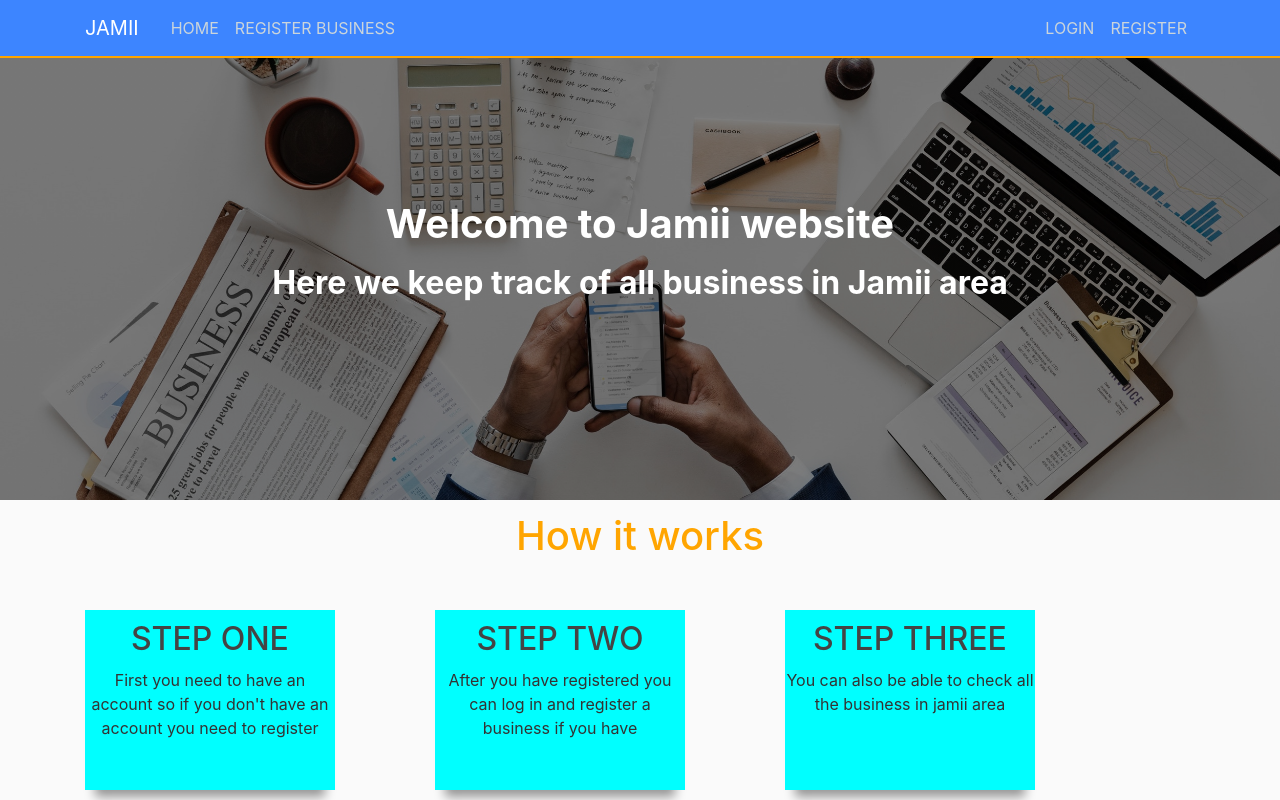
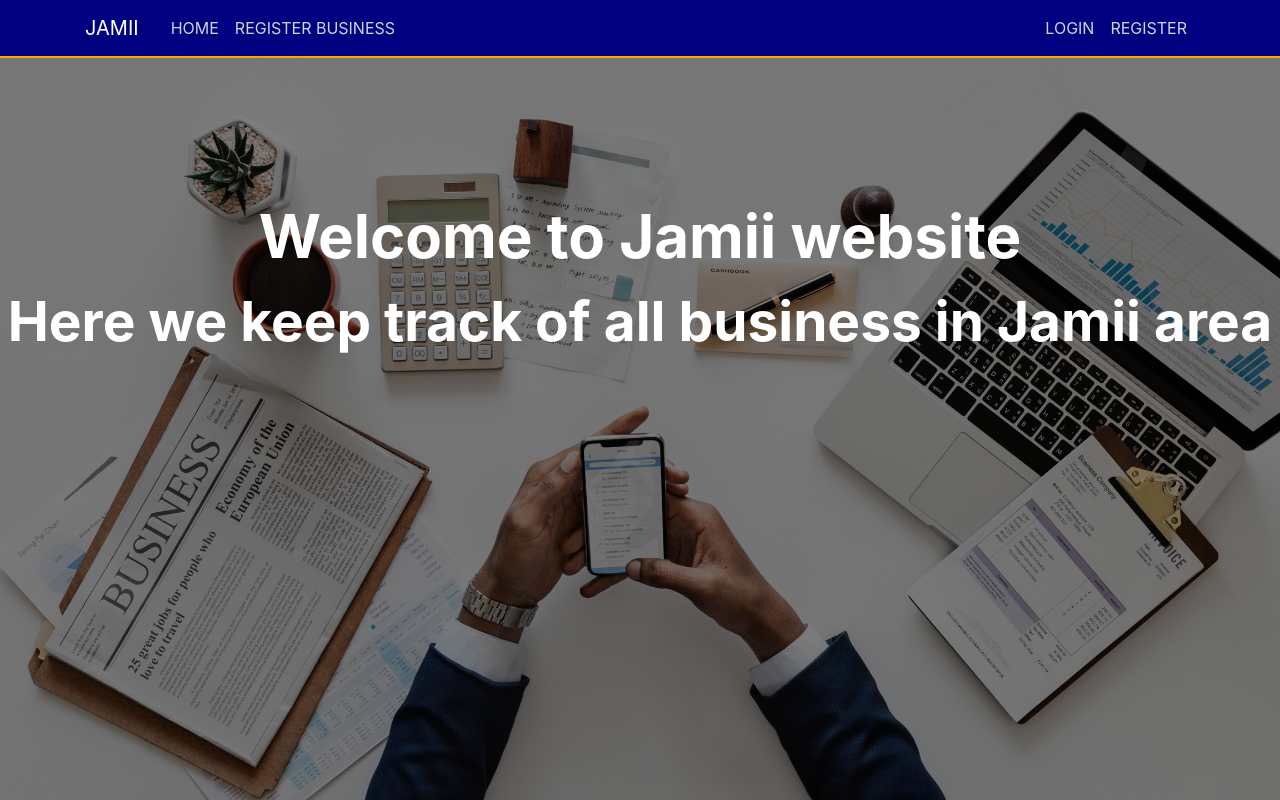
Before and after one commit to GeezerPOrg/Jamii-flask-app, a Flask app: page / in a window 1280 px wide. Run offline with Flask 2, Linux system fonts and the light colour scheme; some libraries are stand-ins or nearby versions.

Commit message:
added a few files

```diff
--- a/app/static/css/main.css
+++ b/app/static/css/main.css
@@ -20,7 +20,7 @@ h1, h2, h3, h4, h5, h6 {
 
 /* nav bar */
 .bg-steel {
-  background-color: #3D85FF;
+  background-color: #000080;
   border-bottom: 2px solid orange;
 }
 .site-header .navbar-nav .nav-link {
@@ -39,8 +39,7 @@ h1, h2, h3, h4, h5, h6 {
 /* css stylings for home page */
 .home{
   background-image: linear-gradient(rgba(0, 0, 0, 0.5), rgba(0, 0, 0, 0.5)), url('../img/business.jpg');
-  min-height: 500px;
-  width: 100%;
+  min-height: 100vh;
   background-position: center;
   background-size: cover;
 }
@@ -50,16 +49,17 @@ h1, h2, h3, h4, h5, h6 {
 .main-heading{
   text-align: center;
   padding-top: 200px;
-  font-size: 35px;
 }
 .main-heading h1{
   color: #fff;
   font-weight: bold;
+  font-size:60px;
 }
 .main-heading h2{
   color: #fff;
   padding-top: 16px;
   font-weight: bold;
+  font-size: 55px;
 }
 .btn {
   padding-top: 12px;
@@ -70,52 +70,31 @@ h1, h2, h3, h4, h5, h6 {
   padding-top: 12px;
   color: orange;
 }
-.box{
-    width: 250px;
-    height: 180px;
-    background-color: cyan;
-    margin-top: 50px;
-}
 p{
     text-align: center;
     padding-top: 10px;
 }
-.box1{
-    float: left;
-    margin-right: 100px;
-    box-shadow: 0px 17px 10px -10px rgba(0,0,0,0.4);
-    cursor: pointer;
-    transition: all ease-in-out 300ms;
-}
-.box2{
-    float: left;
-    box-shadow: 0px 17px 10px -10px rgba(0,0,0,0.4);
-    cursor: pointer;
-    transition: all ease-in-out 300ms;
-    margin-right: 100px;
-}
-.box3{
-    float: left;
-    box-shadow: 0px 17px 10px -10px rgba(0,0,0,0.4);
-    cursor: pointer;
-    transition: all ease-in-out 300ms;
-}
-.box1:hover, .box2:hover, .box3:hover{
-    box-shadow: 0px 37px 20px -20px rgba(0,0,0,0.2);
-    transform: translate(0px, -10px) scale(1.2);
-}
-.box h2{
-  padding-top:10px;
-  text-align: center;
-}
+
 .content-bs{
   padding-top: 150px;
   width: 900px;
   margin: auto;
 }
 .content-bs h3{
-  margin-top: 18px;
+  margin-top: 10px;
 }
 .content-bs h4{
   border-bottom: 1px solid grey;
 }
+/* btn in homepage */
+.btn-home{
+  background-color: #e67e22;
+  color: #fff;
+  margin-left: 20px;
+  border-radius: 200px;
+  transition: background-color 0.2s,border 0.2s,color 0.2s;
+}
+.login-logo{
+  width: auto;
+  height: 110px;
+}
--- a/app/templates/home.html
+++ b/app/templates/home.html
@@ -13,21 +13,6 @@
       <h2>Here we keep track of all business in Jamii area</h2>
     </div>
   </div>
-  <h1 id="head-home">How it works</h1>
-  <div class="container">
-  <div class="box box1">
-    <h2>STEP ONE</h2>
-    <p>First you need to have an account so if you don't have an account you need to register</p>
-  </div>
-  <div class="box box2">
-    <h2>STEP TWO</h2>
-          <p>After you have registered you can log in and register a business if you have</p>
-  </div>
-  <div class="box box3">
-    <h2>STEP THREE</h2>
-          <p>You can also be able to check all the business in jamii area</p>
-  </div>
-  </div>
 </div>
 
 {% endblock %}
--- a/app/templates/login.html
+++ b/app/templates/login.html
@@ -4,7 +4,8 @@
         <form method="POST" action="" novalidate>
             {{ form.hidden_tag() }}
             <fieldset class="form-group">
-                <legend class="border-bottom mb-4" id ="register-title">Please Log In</legend>
+                <img class="login-logo" src="https://cdn3.iconfinder.com/data/icons/essential-rounded/64/Rounded-31-512.png" class="center" alt="login-logo">
+                <legend class="border-bottom mb-4" id ="register-title">Enter your credentials to login</legend>
                 <div class="form-group">
                     {{ form.email.label(class="form-control-label") }}
                     {% if form.email.errors %}
--- a/app/templates/success.html
+++ b/app/templates/success.html
@@ -6,7 +6,7 @@
 
 {% block content %}
 <div class="content-bs">
-<h1>Here are all the Businesses available in Jamii Area</h1>
+<h1>Businesses in Jamii Area</h1>
 {% for business in businesses%}
 <div class="jumbotron">
 <h3><a href="{{ url_for('single_business', business_id = business.id) }}">Business Name: {{ business.name }}</a></h3><br>
--- a/app/views/views.py
+++ b/app/views/views.py
@@ -1,8 +1,8 @@
 from flask import render_template, flash, url_for, redirect, request, abort
 from app import app, db
-from app.forms.forms import RegisterForm, LoginForm, BusinessesForm, DeleteBusiness
+from app.forms.forms import RegisterForm, LoginForm, BusinessesForm, ReviewForm
 from flask_login import login_user, logout_user, current_user, login_required
-from app.models.models import User, Businesses
+from app.models.models import User, Businesses, Review
 
 
 
@@ -99,13 +99,31 @@ def update_business(business_id):
     return render_template('business.html', title = 'update', form = form, legend = 'Update Business', btn = 'Update')
 
 #route to delete a business
-@app.route('/business-delete/<int:business_id>', methods = ['GET', 'POST'])
+@app.route('/business-delete/<int:business_id>', methods = ['POST'])
 @login_required
 def deletebusiness(business_id):
-    form = DeleteBusiness()
+    business = Businesses.query.get_or_404(business_id)
+    db.session.delete(business)
+    db.session.commit()
+    flash('Your business has been deleted', 'success')
+    return redirect(url_for('available'))
+
+
+#route to post a review
+@app.route('/businesses/<int:business_id>/review', methods = ['GET', 'POST'])
+@login_required
+def review(business_id):
+    form = ReviewForm()
+    business = Businesses.query.get_or_404(business_id)
     if form.validate_on_submit():
-        business = Businesses.query.get_or_404(business_id)
-        db.session.delete(business)
+        review = Review(review_headline = form.review_headline.data,comment = form.comment.data )
+        db.session.add(review)
         db.session.commit()
-        flash('Your business has been deleted', 'success')
-    return render_template('delete.html', form = form)
+        flash('Thank you for your feedback')
+        return redirect(url_for('get_review', business_id = business.id))
+    return render_template('review.html', form = form)
+#route to get all reviews
+@app.route('/businesses/<int:business_id>/reviews')
+def get_review(business_id):
+    reviews = Review.query.get_or_404(business_id)
+    return render_template('all_reviews.html', reviews = reviews)
--- a/requirements.txt
+++ b/requirements.txt
@@ -1,5 +1,6 @@
 alembic==1.0.3
 Click==7.0
+coverage==4.5.2
 Flask==1.0.2
 Flask-Login==0.4.1
 Flask-Migrate==2.3.0
```
Also changed, not shown: app/forms/forms.py (+6 -10 lines), app/models/models.py (+18 -1 lines), app/templates/all_reviews.html (added, +20 -0 lines), app/templates/bs.html (+19 -1 lines), app/templates/index.html (added, +25 -0 lines), app/templates/review.html (added, +37 -0 lines), app/tests/test_forms.py (+1 -1 lines), migrations/versions/30f191d4459d_created_reviews_table.py (added, +37 -0 lines).
